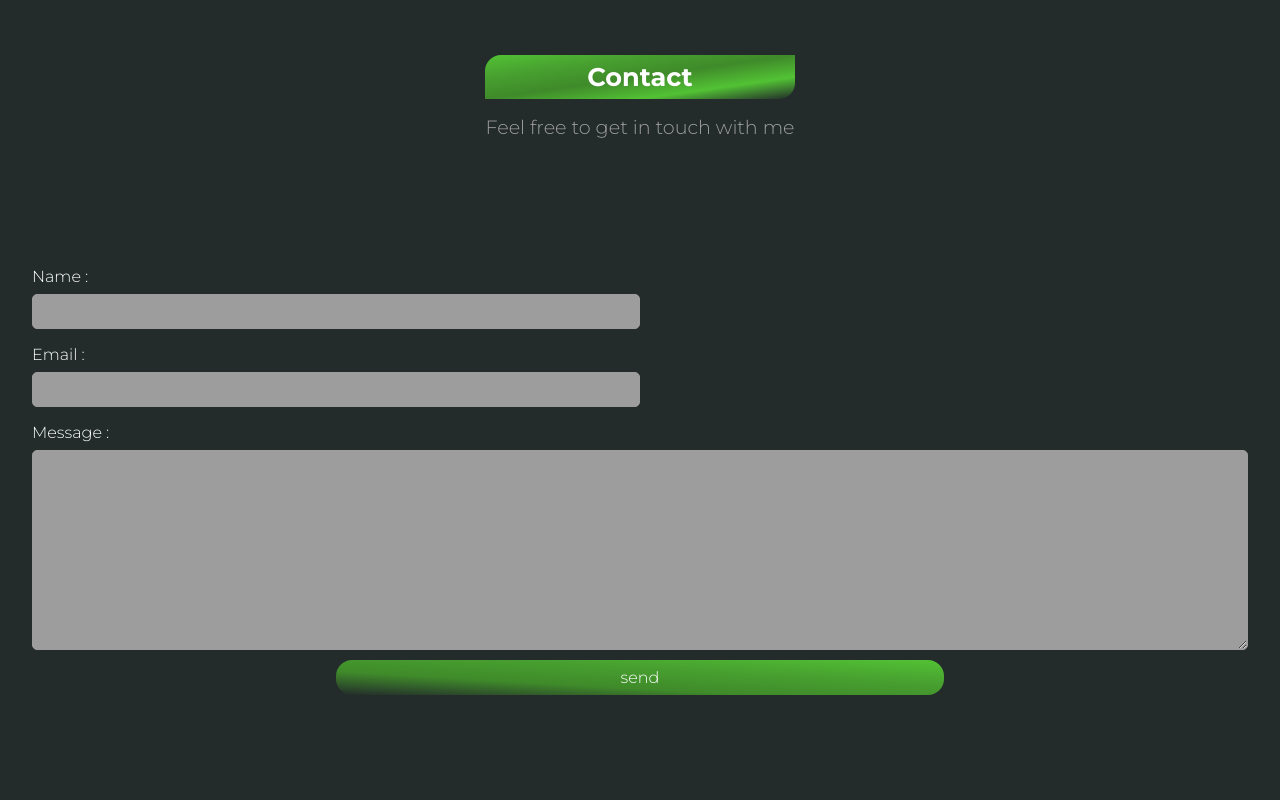
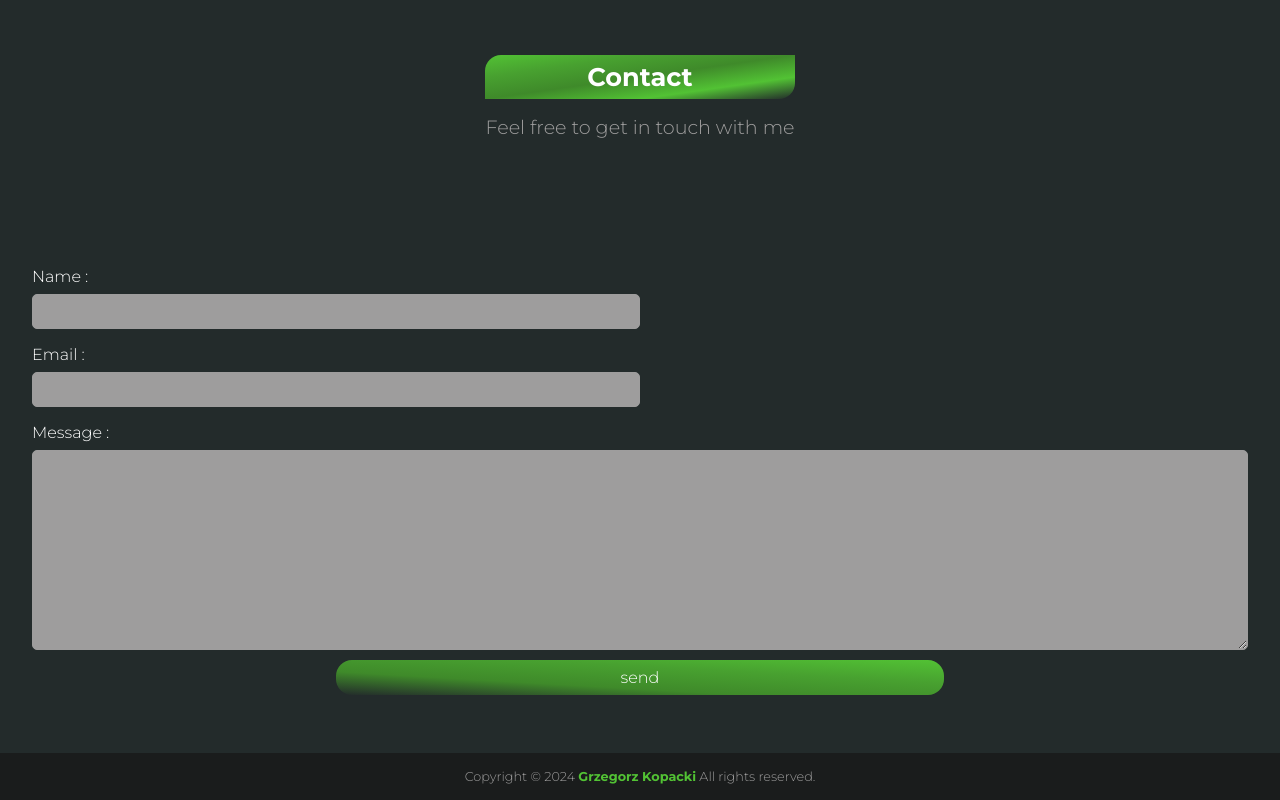
Before and after one commit to GrzegorzKopacki/Portfolio, a React (Vite) app in the folder portfolioPage/: page / in a window 1280 px wide. Shown: the part 4784-5584 px from the top of the page. Before the commit the page ends 5521 px from the top, so only its background shows below. Built offline with nearby package versions, Linux system fonts and the light colour scheme.

Commit message:
created footer component

```diff
--- /dev/null
+++ b/portfolioPage/src/components/FooterSection/FooterSection.jsx
@@ -0,0 +1,11 @@
+import styles from "./FooterSection.module.css";
+
+export function FooterSection() {
+	return (
+		<footer className={styles.footer}>
+			Copyright &copy; 2024{" "}
+			<span className={styles.myname}>Grzegorz Kopacki</span> All rights
+			reserved.
+		</footer>
+	);
+}
--- /dev/null
+++ b/portfolioPage/src/components/FooterSection/FooterSection.module.css
@@ -0,0 +1,19 @@
+.footer {
+	font-size: 0.8rem;
+	text-align: center;
+	padding: 1rem;
+	background: rgba(24, 24, 24, 0.8);
+	color: var(--textLightColor);
+    margin-top: 1rem;
+}
+
+.myname {
+   color:  #52c234;
+   font-weight: bold;
+}
+
+@media only screen and (min-width: 1500px) {
+	.footer {
+		font-size: 1.1rem;
+	}
+}
--- a/portfolioPage/src/components/Layout/Layout.jsx
+++ b/portfolioPage/src/components/Layout/Layout.jsx
@@ -6,6 +6,7 @@ import { Navbar } from "../Navbar/Navbar";
 import { Skills } from "../../views/Skills/Skills";
 import { ProjectsSection } from "../ProjectsSection/ProjectsSection";
 import { ContactForm } from "../ContactForm/ContactForm";
+import { Footer } from "../../views/Footer/Footer";
 
 export function Layout() {
 	const [language, setLanguage] = useState("english");
@@ -23,6 +24,7 @@ export function Layout() {
 				<Skills language={language} />
 				<ProjectsSection language={language} />
 				<ContactForm language={language} />
+				<Footer />
 			</MainContent>
 		</>
 	);
--- /dev/null
+++ b/portfolioPage/src/views/Footer/Footer.jsx
@@ -0,0 +1,5 @@
+import { FooterSection } from "../../components/FooterSection/FooterSection";
+
+export function Footer() {
+	return <FooterSection />;
+}
```
